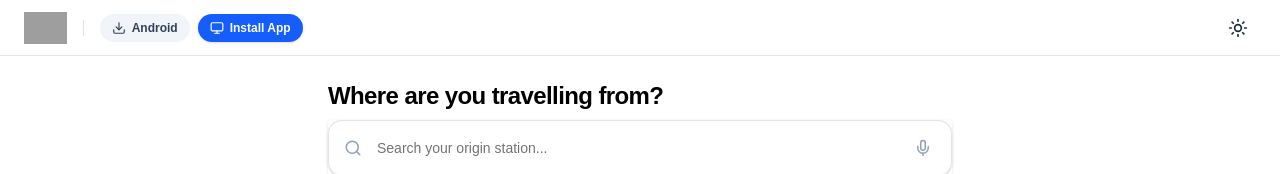
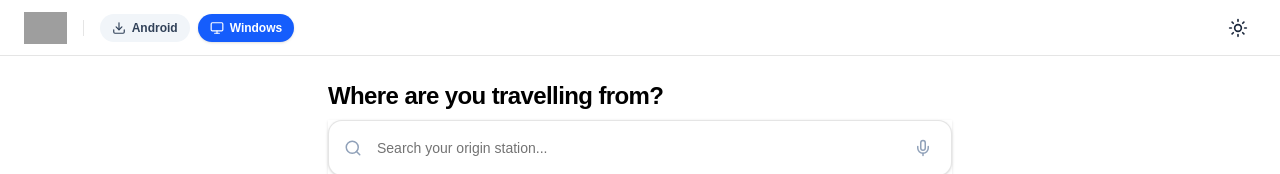
Before and after one commit to Chimthuwu/Railscope, a React (Vite) app: page / in a window 1280 px wide. Shown: the top 174 px of the page. Built offline with nearby package versions, Linux system fonts and the light colour scheme; grey boxes are pictures that could not be loaded.

Commit message:
feat: link Windows download button to GitHub release

```diff
--- a/src/App.tsx
+++ b/src/App.tsx
@@ -257,14 +257,16 @@ export default function App() {
               <Download size={14} />
               <span className="hidden sm:inline">Android</span>
             </a>
-            <button
-              onClick={handleInstallApp}
+            <a
+              href="https://github.com/Chimthuwu/Railscope/releases/download/Window/RailScope.Setup.1.0.0.exe"
+              target="_blank"
+              rel="noopener noreferrer"
               className="flex items-center gap-1.5 text-xs font-bold bg-blue-600 hover:bg-blue-700 text-white px-3 py-1.5 rounded-full transition-colors shadow-sm"
-              title="Install RailScope as Desktop / Mobile App"
+              title="Download Windows App"
             >
               <Monitor size={14} />
-              <span className="hidden sm:inline">Install App</span>
-            </button>
+              <span className="hidden sm:inline">Windows</span>
+            </a>
           </div>
         </div>
         <ThemeToggle />
```
